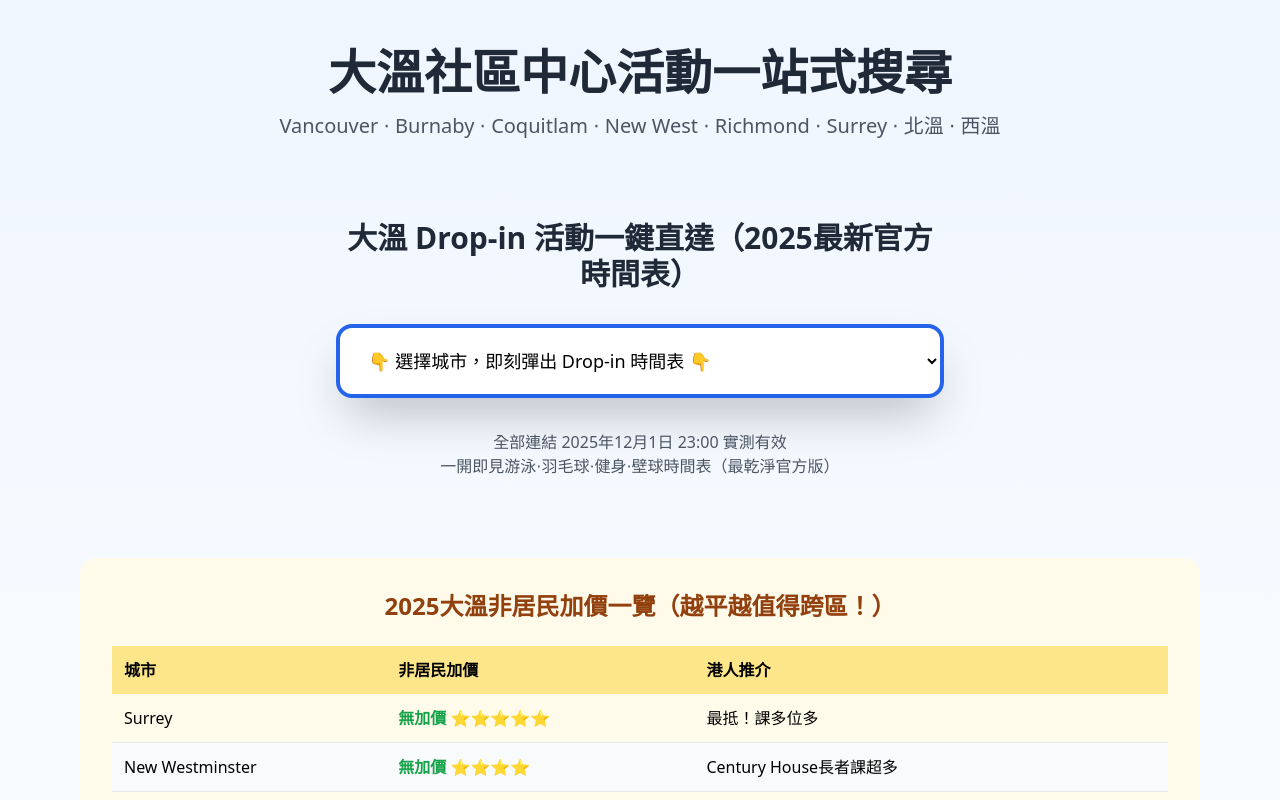
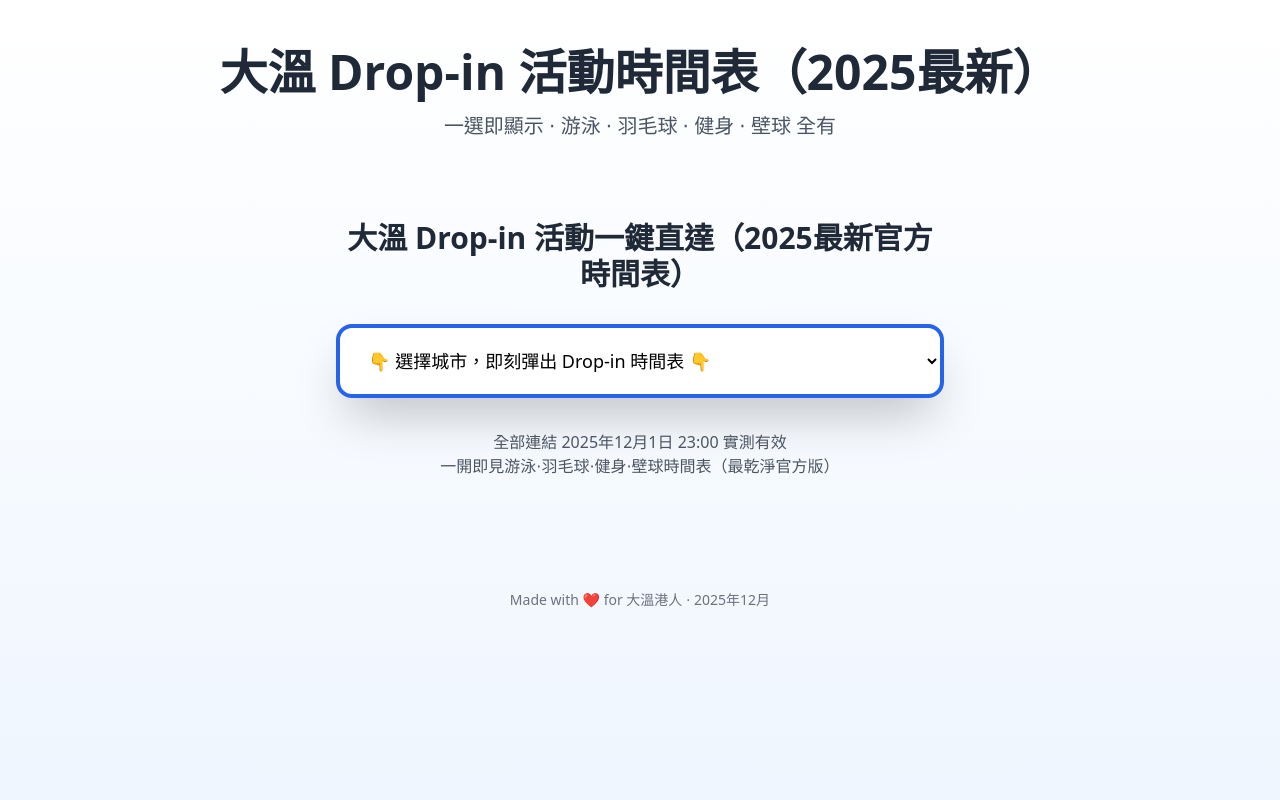
Before and after one commit to hkhenry-web/gva-activities, a Next.js app: page / in a window 1280 px wide. Shown: the top 800 px of the page. Built offline with nearby package versions, Linux system fonts and the light colour scheme.

Commit message:
Update page.tsx

```diff
--- a/app/page.tsx
+++ b/app/page.tsx
@@ -1,24 +1,22 @@
 import ActivitySearch from '../components/ActivitySearch';
-import FeeTable from '../components/FeeTable';
 
 export default function Home() {
   return (
-    <div className="min-h-screen bg-gradient-to-b from-blue-50 to-white dark:from-gray-900 dark:to-black">
-      <div className="max-w-6xl mx-auto px-4 py-12">
+    <div className="min-h-screen bg-gradient-to-b from-white to-blue-50 dark:from-gray-950 dark:to-gray-800">
+      <div className="max-w-7xl mx-auto px-4 py-12">
         <header className="text-center mb-12">
           <h1 className="text-5xl font-bold text-gray-800 dark:text-white mb-4">
-            大溫社區中心活動一站式搜尋
+            大溫 Drop-in 活動時間表（2025最新）
           </h1>
           <p className="text-xl text-gray-600 dark:text-gray-300">
-            Vancouver ⋅ Burnaby ⋅ Coquitlam ⋅ New West ⋅ Richmond ⋅ Surrey ⋅ 北溫 ⋅ 西溫
+            一選即顯示 ⋅ 游泳 ⋅ 羽毛球 ⋅ 健身 ⋅ 壁球 全有
           </p>
         </header>
 
         <ActivitySearch />
-        <FeeTable />
 
         <footer className="mt-20 text-center text-gray-500 text-sm">
-          Made with ❤️ for 大溫港人 ⋅ 2025
+          Made with ❤️ for 大溫港人 ⋅ 2025年12月
         </footer>
       </div>
     </div>
```
